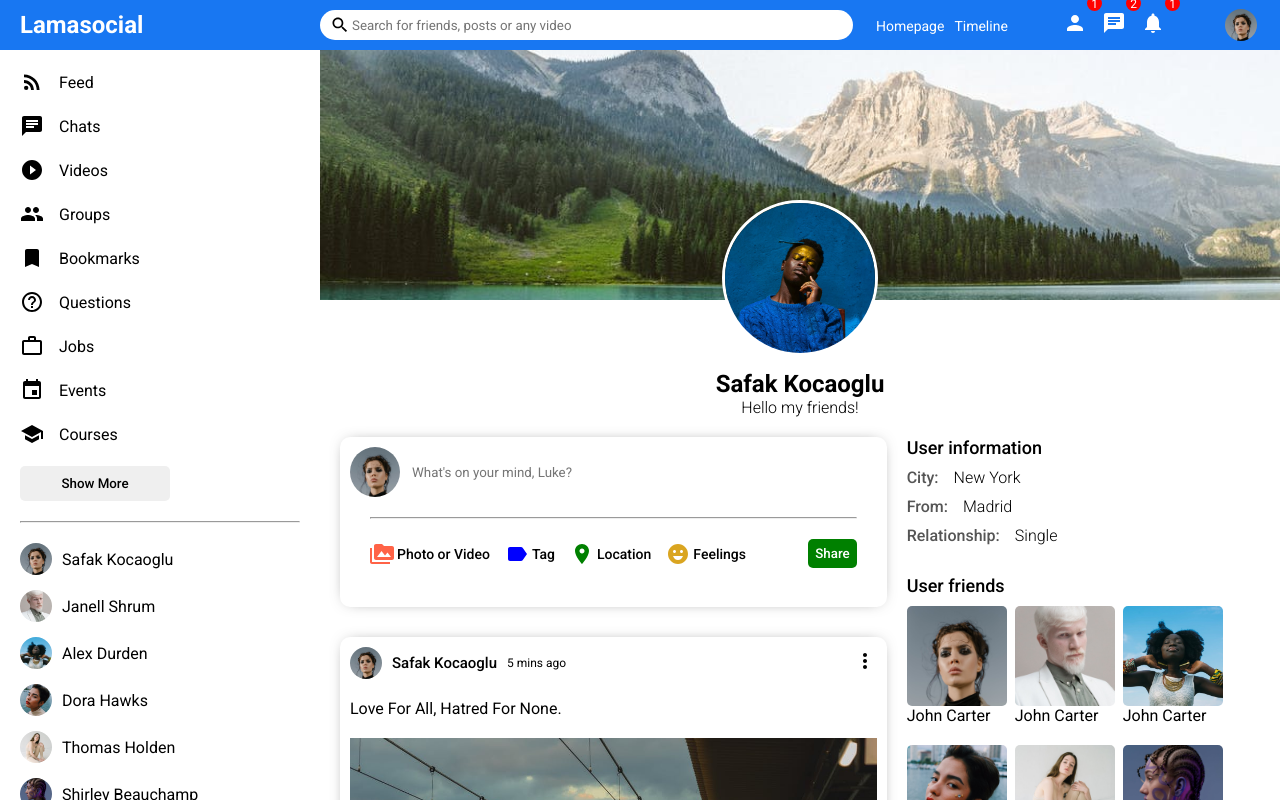
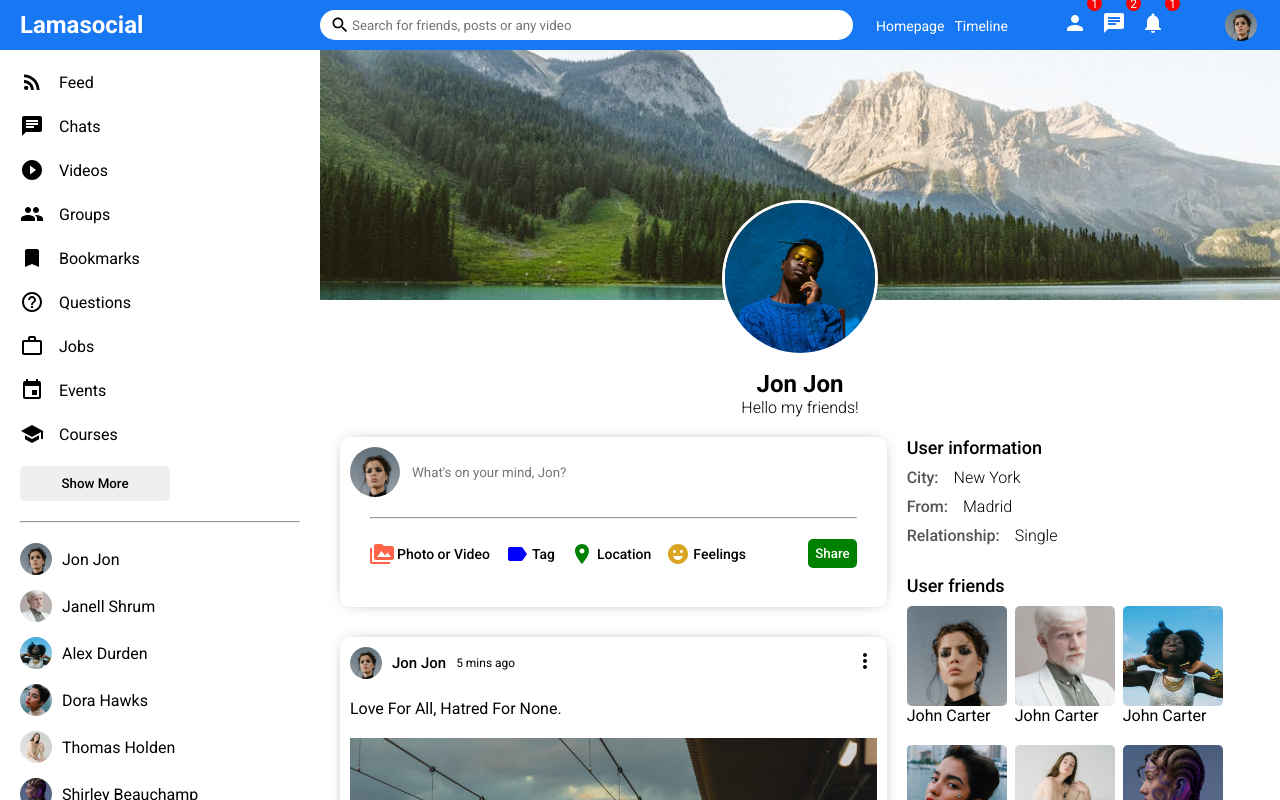
Before and after one commit to lysychas/social-app, a React (Create React App) app: page / in a window 1280 px wide. Shown: the top 800 px of the page. Built offline with nearby package versions, Linux system fonts and the light colour scheme; the HTML template or start-up script is replaced by a standard one.

Commit message:
fixes and styling

```diff
--- a/src/components/share/Share.jsx
+++ b/src/components/share/Share.jsx
@@ -8,7 +8,7 @@ export default function Share() {
         <div className="shareTop">
           <img className="shareProfileImg" src="/assets/person/1.jpeg" alt="" />
           <input
-            placeholder="What's on your mind, Luke?"
+            placeholder="What's on your mind, Jon?"
             className="shareInput"
           />
         </div>
--- a/src/dummyData.jsx
+++ b/src/dummyData.jsx
@@ -2,7 +2,7 @@ export const Users = [
   {
     id:1,
     profilePicture: "assets/person/1.jpeg",
-    username: "Safak Kocaoglu",
+    username: "Jon Jon",
   },
   {
     id:2,
@@ -47,7 +47,7 @@ export const Users = [
   {
     id:10,
     profilePicture: "assets/person/10.jpeg",
-    username: "Safak Kocaoglu",
+    username: "Jon Jon",
   },
 ];
 
--- a/src/pages/profile/Profile.jsx
+++ b/src/pages/profile/Profile.jsx
@@ -25,7 +25,7 @@ export default function Profile() {
               />
             </div>
             <div className="profileInfo">
-              <h4 className="profileInfoName">Safak Kocaoglu</h4>
+              <h4 className="profileInfoName">Jon Jon</h4>
               <span className="profileInfoDesc">Hello my friends!</span>
             </div>
           </div>
```
